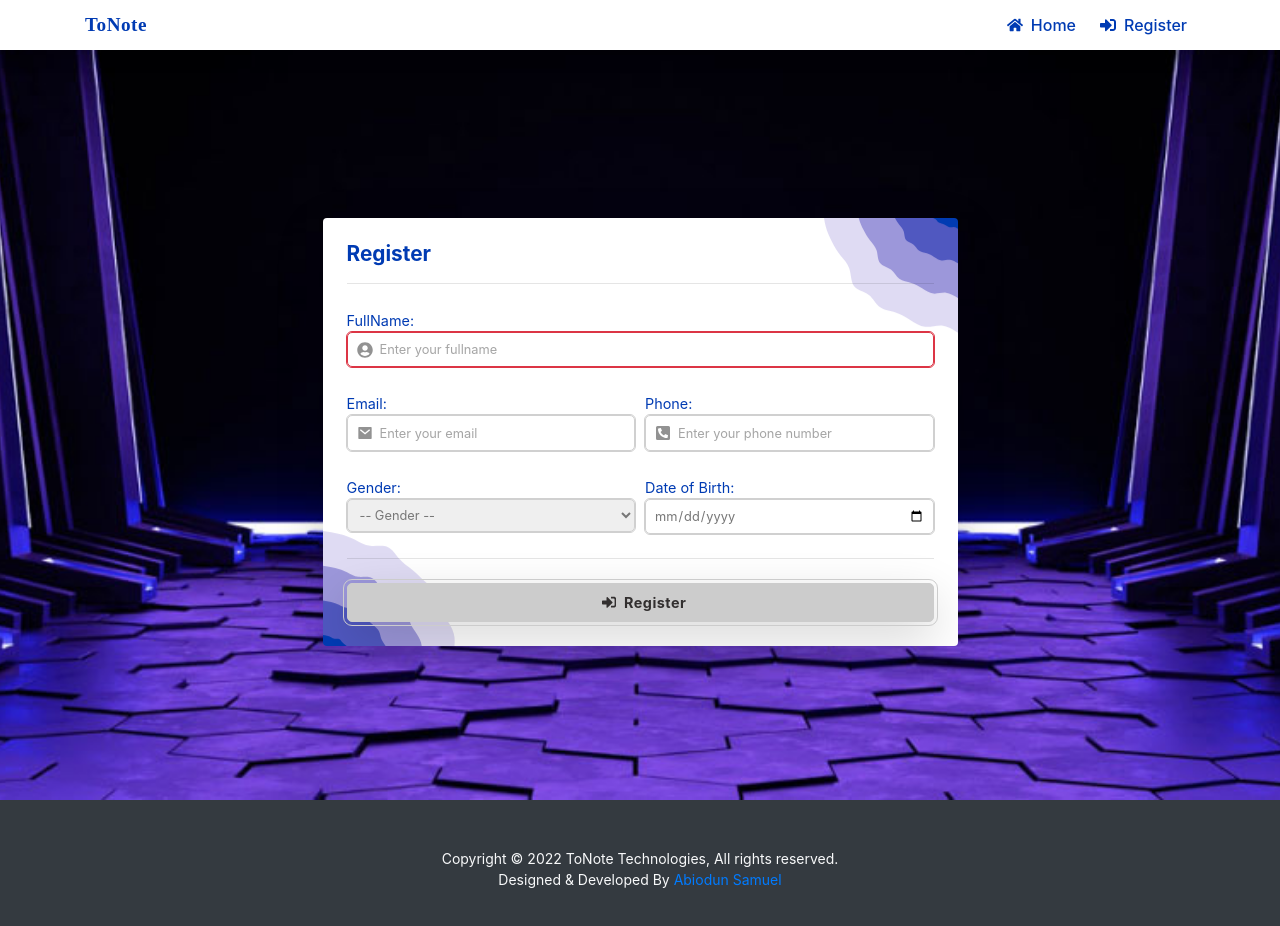
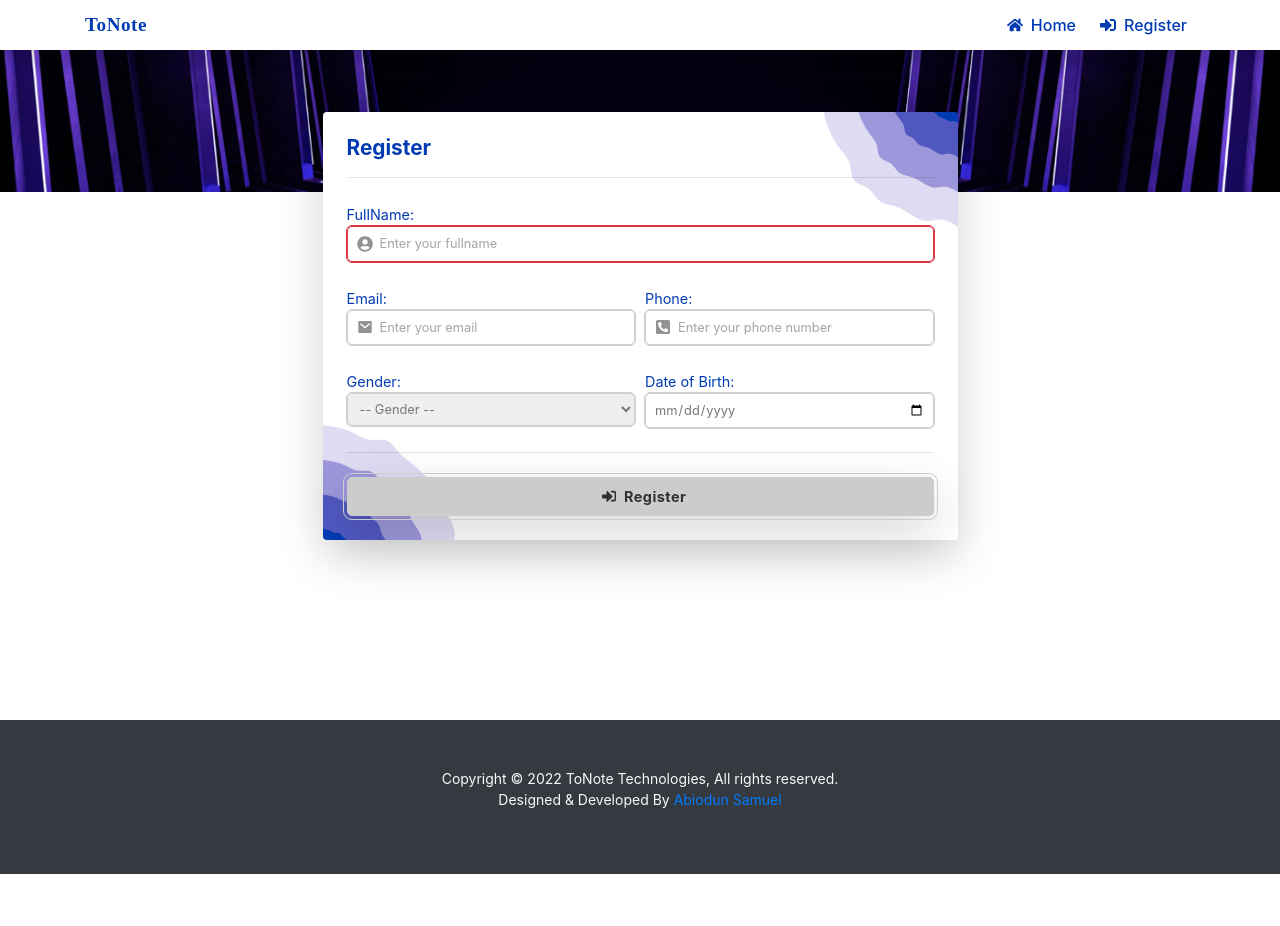
Before and after one commit to Abiodun-Samuel/tonote-project, a React (Create React App) app: page /register in a window 1280 px wide. Shown: the top 926 px of the page. After the commit the page ends 874 px from the top, so only its background shows below. Built offline with nearby package versions, Linux system fonts and the light colour scheme.

Commit message:
redesign

```diff
--- a/src/components/Register/Register.jsx
+++ b/src/components/Register/Register.jsx
@@ -11,9 +11,7 @@ import {
 } from "react-icons/fa";
 import { USER_REGEX, EMAIL_REGEX, PHONE_REGEX } from "../../utils/constants";
 import { RiMailFill } from "react-icons/ri";
-import img from "../../images/register-bg.svg";
 import QRCode from "qrcode";
-import { Link } from "react-router-dom";
 import { toastMessage } from "../../utils/helper";
 
 const Register = () => {
@@ -117,6 +115,9 @@ const Register = () => {
   };
 
   return (
+    <>
+      <div className="register-top"></div>
+
       <div className="register">
         <div className="container">
           <div className="row d-flex justify-content-center">
@@ -182,7 +183,9 @@ const Register = () => {
                         <div className="col-6">
                           <label htmlFor="useremail">
                             Email:
-                          <FaCheck className={validEmail ? "valid" : "hide"} />
+                            <FaCheck
+                              className={validEmail ? "valid" : "hide"}
+                            />
                             <FaTimes
                               className={
                                 validEmail || !userEmail ? "hide" : "invalid"
@@ -226,7 +229,9 @@ const Register = () => {
                         <div className="col-6">
                           <label htmlFor="userphone">
                             Phone:
-                          <FaCheck className={validPhone ? "valid" : "hide"} />
+                            <FaCheck
+                              className={validPhone ? "valid" : "hide"}
+                            />
                             <FaTimes
                               className={
                                 validPhone || !userPhone ? "hide" : "invalid"
@@ -273,7 +278,9 @@ const Register = () => {
                         <div className="col-6">
                           <label htmlFor="gender">
                             Gender:
-                          <FaCheck className={validGender ? "valid" : "hide"} />
+                            <FaCheck
+                              className={validGender ? "valid" : "hide"}
+                            />
                             <FaTimes
                               className={
                                 validGender || !gender ? "hide" : "invalid"
@@ -324,7 +331,9 @@ const Register = () => {
                             Date of Birth:
                             <FaCheck className={validDate ? "valid" : "hide"} />
                             <FaTimes
-                            className={validDate || !date ? "hide" : "invalid"}
+                              className={
+                                validDate || !date ? "hide" : "invalid"
+                              }
                             />
                           </label>
 
@@ -412,6 +421,7 @@ const Register = () => {
           </div>
         </div>
       </div>
+    </>
   );
 };
 
--- a/src/components/Register/register.css
+++ b/src/components/Register/register.css
@@ -1,13 +1,14 @@
-.register{
+.register-top{
   background: url('../../images/register-bg.jpg') no-repeat;
    background-size: cover;
    background-position: center;
-   min-height: 100vh;
-   display: flex;
-   padding-top: 4rem;
-   justify-content: center;
-   align-items: center;
+   padding-top: 12rem;
    position: relative;
+}
+
+.register{
+  margin-top: -5rem;
+  margin-bottom: 4rem;
 }
 
 .register h1 {
```
Lines whose indentation alone changed are shown as unchanged.
